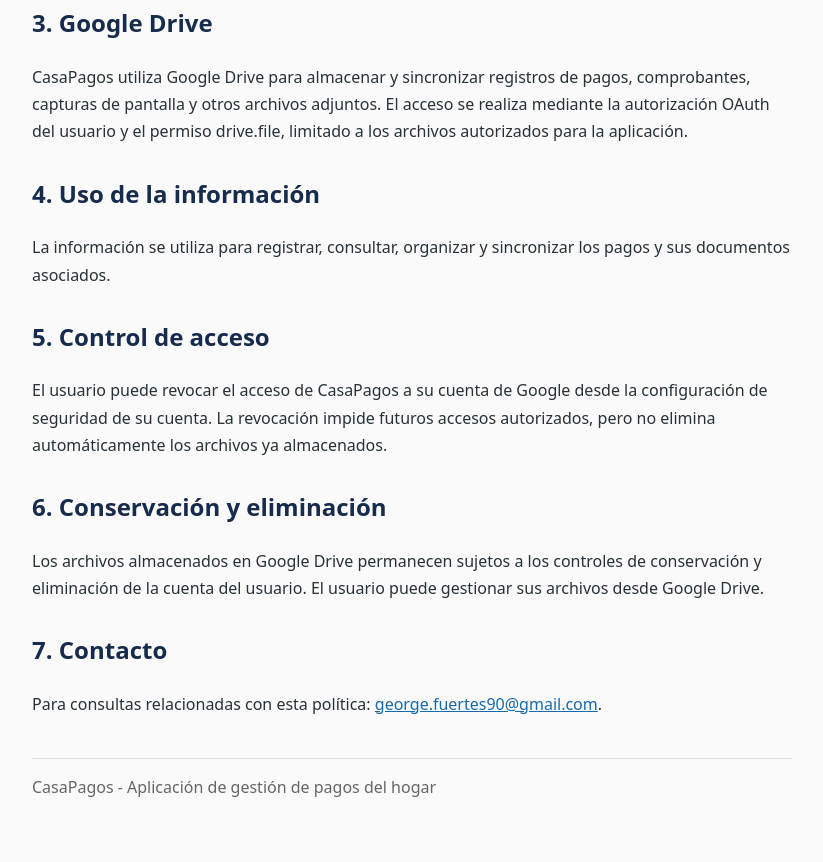
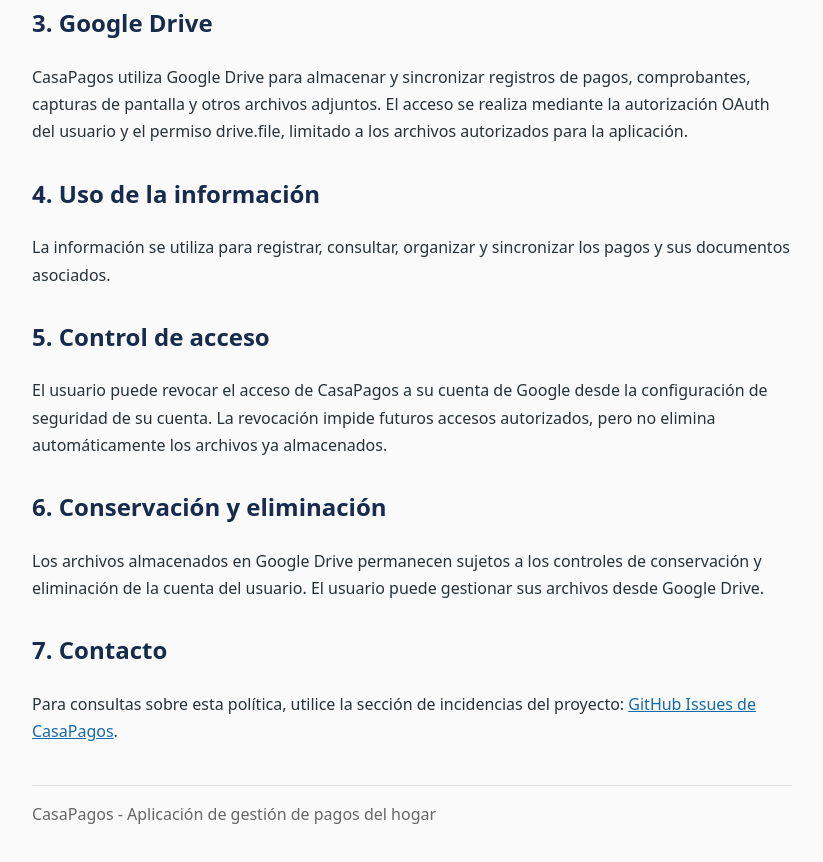
Before and after one commit to maxmitsu/cpagos, a plain HTML site: page privacy.html in a window 1280 px wide. Shown: the part 491-1353 px from the top of the page, without its empty margins (228-1051 px from the left). Drawn offline with Linux system fonts and the light colour scheme.

Commit message:
Add files via upload

```diff
--- a/privacy.html
+++ b/privacy.html
@@ -49,7 +49,7 @@
 
   <section>
     <h2>7. Contacto</h2>
-    <p>Para consultas relacionadas con esta política: <a href="mailto:george.fuertes90@gmail.com">george.fuertes90@gmail.com</a>.</p>
+    <p>Para consultas sobre esta política, utilice la sección de incidencias del proyecto: <a href="https://github.com/maxmitsu/cpagos/issues">GitHub Issues de CasaPagos</a>.</p>
   </section>
 
   <footer>CasaPagos - Aplicación de gestión de pagos del hogar</footer>
```
